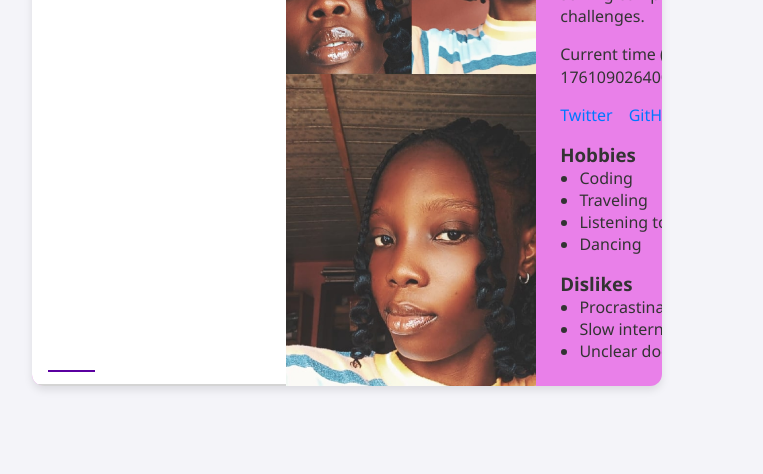
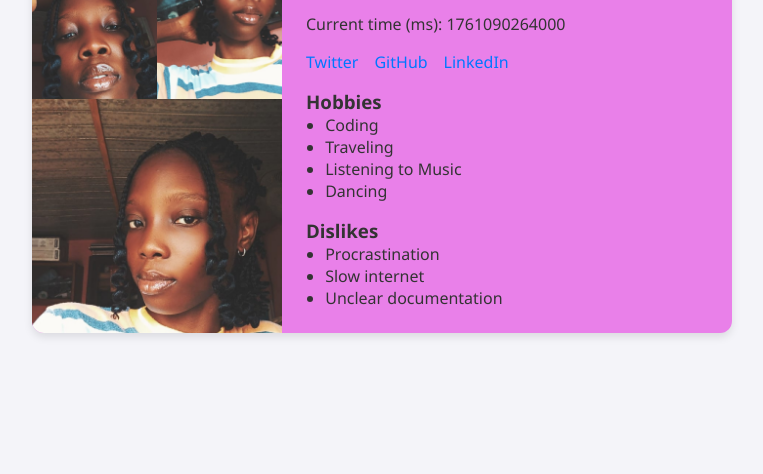
Before and after one commit to Haywhy7093/profile-card, a plain HTML site: page index.html in a window 1280 px wide. Shown: the part 326-800 px from the top of the page, without its empty margins (258-1021 px from the left). Drawn offline with Linux system fonts and the light colour scheme.

Commit message:
feat:Update main

```diff
--- a/index.html
+++ b/index.html
@@ -8,25 +8,18 @@
   </head>
   <body>
     <main>
-      <article
-        class="profile-card"
-        data-testid="test-profile-card"
-        aria-label="User profile card"
-      >
-       <!-- ✅ NAV BAR INSIDE CARD -->
+            <!-- ✅ NAV BAR MOVED ABOVE THE CARD -->
   <nav class="card-nav">
     <a href="index.html" class="active">Home</a>
     <a href="about.html">About Me</a>
     <a href="contact.html">Contact Us</a>
   </nav>
 
+  <main>
+    <article class="profile-card" data-testid="test-profile-card" aria-label="User profile card">
       <!-- Avatar -->
       <figure class="profile-avatar">
-          <img
-            src="DEBS.png"
-            alt="User"
-            data-testid="test-user-avatar"
-          />
+        <img src="DEBS.png" alt="User" data-testid="test-user-avatar" />
       </figure>
 
       <div class="profile-content">
--- a/style.css
+++ b/style.css
@@ -15,12 +15,17 @@ body {
   height: 100vh;
 }
 .card-nav {
+  width: 100%;
+  position: relative;
+  top: 0;
+  left: 0;
   display: flex;
   justify-content: center;
   background-color: #ffffff;
   border-bottom: 2px solid #d4d4d4;
   padding: 0.75rem 0;
 }
+
 
 .card-nav a {
   text-decoration: none;
@@ -51,8 +56,8 @@ body {
   overflow: hidden;
   display: flex;
   flex-direction: column;
-  max-width: 400px;
-  width: 90%;
+  max-width: 800px;
+  width: 120%;
   transition: transform 0.3s ease;
 }
 
```
Lines whose indentation alone changed are shown as unchanged.
